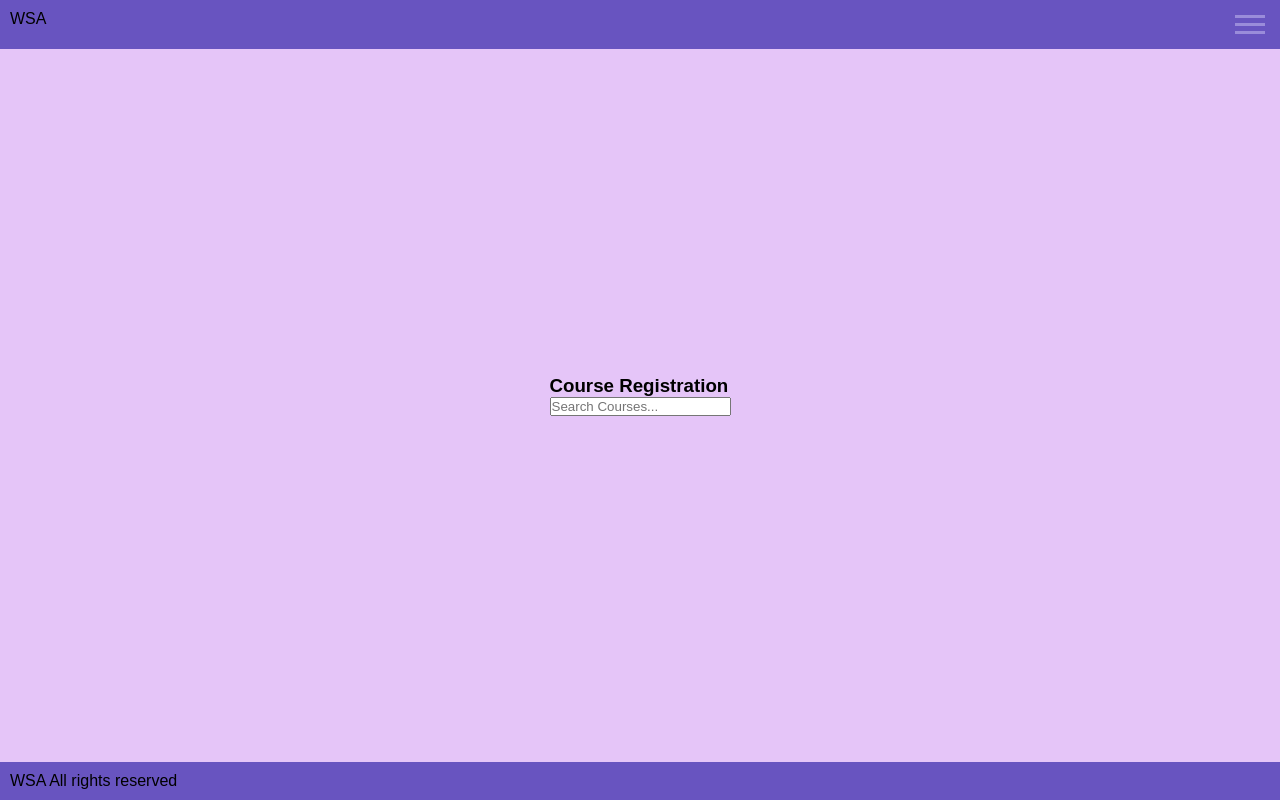
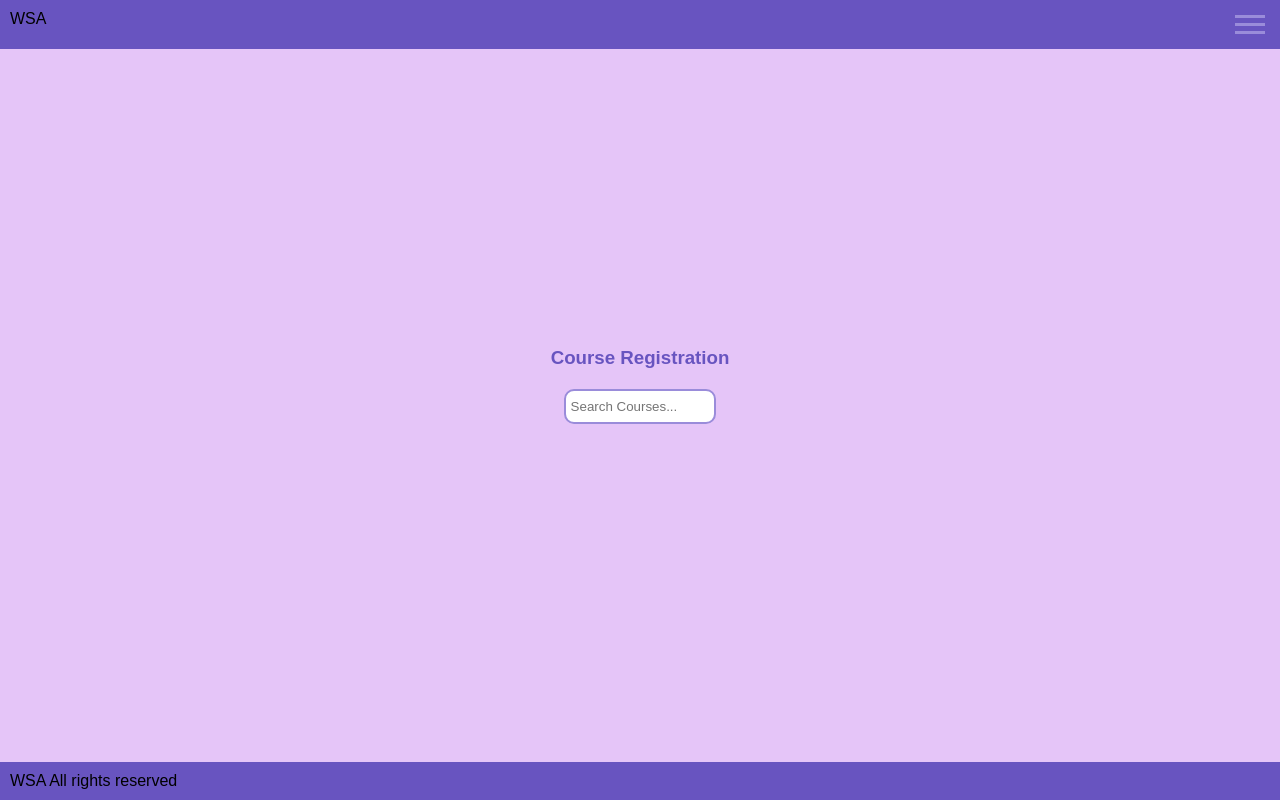
Before and after one commit to KailanB/Sodv2201_GroupProject, a React (Create React App) app: page /coursesPage in a window 1280 px wide. Built offline with nearby package versions, Linux system fonts and the light colour scheme.

Commit message:
added styling and minor edits formatting

```diff
--- a/src/routes/CoursesPageNew/CourseDiv.component.jsx
+++ b/src/routes/CoursesPageNew/CourseDiv.component.jsx
@@ -13,15 +13,15 @@ const CourseDiv = (props) => {
 
         <div>
             <h4>Course Details</h4>
-                <p><strong>Name:</strong> {Course.name}</p>
-                <p><strong>Code:</strong> {Course.code}</p>
-                <p><strong>Term:</strong> {Course.term}</p>
-                <p><strong>Start Date:</strong> {Course.startDate}</p>
-                <p><strong>End Date:</strong> {Course.endDate}</p>
-                <p><strong>Department:</strong> {Course.department}</p>
-                <p><strong>Program:</strong> {Course.program}</p>
-                <p><strong>Description:</strong> {Course.description}</p>
-                <button className="standardButton">Register</button>
+            <p><strong>Name:</strong> {Course.CourseName}</p>
+            <p><strong>Code:</strong> {Course.CourseCode}</p>
+            <p><strong>Term:</strong> {Course.Term}</p>
+            <p><strong>Start Date:</strong> {Course.StartDate}</p>
+            <p><strong>End Date:</strong> {Course.EndDate}</p>
+            <p><strong>Department:</strong> {Course.Department}</p>
+            <p><strong>Program:</strong> {Course.Program}</p>
+            <p><strong>Description:</strong> {Course.Description}</p>
+            <button className="standardButton">Register</button>
 
         </div>
 
--- a/src/routes/CoursesPageNew/CoursePageNew.style.css
+++ b/src/routes/CoursesPageNew/CoursePageNew.style.css
@@ -0,0 +1,64 @@
+.courses-page {
+    display: flex;
+    flex-direction: column;
+    align-items: center;
+    padding: 20px;
+    background-color: var(--mainContentColor1);
+}
+
+.courses-page h3 {
+    color: var(--accentColor1);
+    margin-bottom: 20px;
+}
+
+.search-bar {
+    width: 80%;
+    height: 35px;
+    border: 2px solid var(--accentColor2);
+    border-radius: 10px;
+    padding: 5px;
+    margin-bottom: 20px;
+}
+
+.button-container {
+    display: flex;
+    gap: 10px;
+}
+
+.standardButton {
+    margin: 5px;
+}
+
+.course-list {
+    width: 80%;
+    margin-top: 20px;
+}
+
+.course-item {
+    background-color: var(--mainContentColor2);
+    padding: 15px;
+    border-radius: 10px;
+    margin: 10px 0;
+    cursor: pointer;
+    transition: background-color 0.3s ease;
+}
+
+.course-item:hover {
+    background-color: var(--accentColor2);
+}
+
+.course-details-modal {
+    position: fixed;
+    top: 50%;
+    left: 50%;
+    transform: translate(-50%, -50%);
+    background-color: white;
+    padding: 20px;
+    border-radius: 10px;
+    box-shadow: 0 2px 10px rgba(0, 0, 0, 0.5);
+    z-index: 1000;
+}
+
+.course-details-modal h4 {
+    margin-bottom: 15px;
+}
--- a/src/routes/CoursesPageNew/CoursesPage.component.jsx
+++ b/src/routes/CoursesPageNew/CoursesPage.component.jsx
@@ -56,8 +56,8 @@ const CoursesPage = () => {
 
     <div className="course-list">
                     {courses.filter(course =>
-                        course.name.toLowerCase().includes(searchTerm.toLowerCase()) ||
-                        course.code.toLowerCase().includes(searchTerm.toLowerCase())
+                        course.CourseName.toLowerCase().includes(searchTerm.toLowerCase()) ||
+                        course.CourseCode.toLowerCase().includes(searchTerm.toLowerCase())
                     ).map((course, index) => (
                             <div key = {index }>
                             <CourseDiv Course = {course}/>
```
